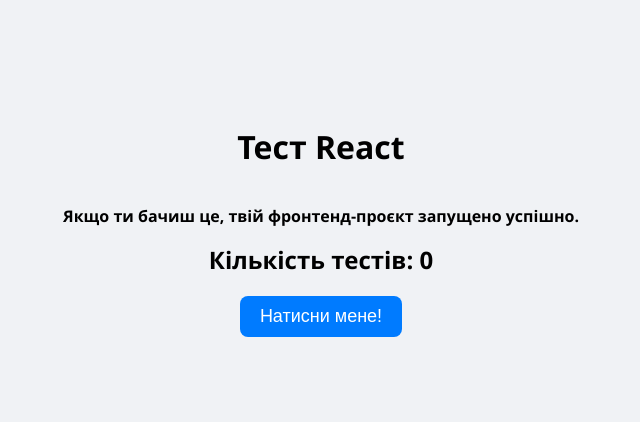
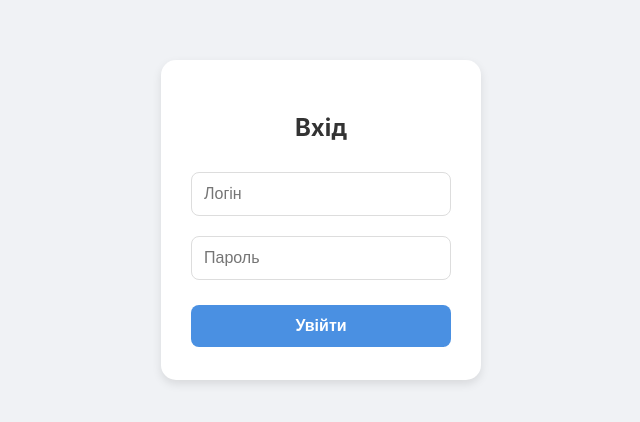
Before and after one commit to danylosten/voluntrack-frontend, a React (Create React App) app: page / in a window 1280 px wide. Shown: the part 180-602 px from the top of the page, without its empty margins (319-959 px from the left). Built offline with nearby package versions, Linux system fonts and the light colour scheme.

Commit message:
добавив поле для входу та кнопку для відправки форми. Всі зміни були зроблені в файлі src/App.js.

```diff
--- a/src/App.js
+++ b/src/App.js
@@ -1,47 +1,103 @@
 import React, { useState } from 'react';
+const CenteredSquareForm = () => {
+  // Хуки стану для логіну та пароля
+  const [login, setLogin] = useState('');
+  const [password, setPassword] = useState('');
 
-function App() {
-  // Створюємо стан для лічильника
-  const [count, setCount] = useState(0);
-
-  const containerStyle = {
-    display: 'flex',
-    flexDirection: 'column',
-    alignItems: 'center',
-    justifyContent: 'center',
-    height: '100vh',
-    fontFamily: 'Segoe UI, Tahoma, Geneva, Verdana, sans-serif',
-    backgroundColor: '#f0f2f5'
+  // Обробник відправки форми (можна замінити на axios/fetch)
+  const handleSubmit = (event) => {
+    event.preventDefault(); // Запобігаємо перезавантаженню сторінки
+    console.log(`Запит на вхід: Логін = ${login}, Пароль = ${password}`);
+    // Тут можна викликати FastAPI ендпоінт для аутентифікації
+    alert(`Спроба входу для: ${login}`);
   };
 
+  // Стилі для фону (на весь екран)
+  const backgroundStyle = {
+    display: 'flex',
+    justifyContent: 'center', // Центруємо по горизонталі
+    alignItems: 'center',     // Центруємо по вертикалі
+    minHeight: '100vh',
+    width: '100%',
+    backgroundColor: '#f0f2f5', // Легкий сірий фон
+    margin: 0,
+    padding: '20px',          // Відступ, щоб квадрат не торкався країв на мобільних
+    boxSizing: 'border-box'
+  };
+
+  // Стилі для білого квадратного поля з формою
+  const squareStyle = {
+    width: '320px',           // Ширина квадрата
+    minHeight: '320px',       // Мінімальна висота (трохи адаптивна)
+    height: 'auto',           // Висота підлаштовується під контент
+    backgroundColor: '#ffffff',
+    borderRadius: '15px',
+    boxShadow: '0 4px 10px rgba(0, 0, 0, 0.1)',
+    display: 'flex',
+    flexDirection: 'column', // Елементи всередині йдуть один під одним
+    justifyContent: 'center',
+    padding: '30px',          // Відступи всередині
+    boxSizing: 'border-box'
+  };
+
+  // Загальні стилі для полів введення
+  const inputStyle = {
+    width: '100%',
+    padding: '12px',
+    margin: '10px 0',          // Відступи зверху та знизу
+    border: '1px solid #ddd', // Тонка сіра межа
+    borderRadius: '8px',
+    fontSize: '16px',
+    boxSizing: 'border-box'
+  };
+
+  // Стилі для кнопки
   const buttonStyle = {
-    padding: '10px 20px',
-    fontSize: '18px',
-    cursor: 'pointer',
-    backgroundColor: '#007bff',
-    color: 'white',
+    width: '100%',
+    padding: '12px',
+    backgroundColor: '#4a90e2', // Синій колір
+    color: '#ffffff',
     border: 'none',
     borderRadius: '8px',
-    marginTop: '20px'
+    fontSize: '16px',
+    fontWeight: 'bold',
+    cursor: 'pointer',
+    marginTop: '15px',
+    transition: 'background-color 0.3s ease' // Плавний ефект при наведенні
   };
 
   return (
-    <div style={containerStyle}>
-      <h1>Тест React</h1>
-      <p><b>Якщо ти бачиш це, твій фронтенд-проєкт запущено успішно.</b></p>
+    <div style={backgroundStyle}>
+      <form style={squareStyle} onSubmit={handleSubmit}>
+        <h2 style={{ textAlign: 'center', color: '#333', marginBottom: '20px' }}>Вхід</h2>
 
-      <div style={{ fontSize: '24px', fontWeight: 'bold' }}>
-        Кількість тестів: {count}
-      </div>
+        {/* Поле Логіну */}
+        <input
+          type="text"
+          placeholder="Логін"
+          value={login}
+          onChange={(e) => setLogin(e.target.value)}
+          style={inputStyle}
+          required // Обов'язкове поле
+        />
 
-      <button
-        style={buttonStyle}
-        onClick={() => setCount(count + 1)}
-      >
-        Натисни мене!
-      </button>
+        {/* Поле Пароля */}
+        <input
+          type="password"
+          placeholder="Пароль"
+          value={password}
+          onChange={(e) => setPassword(e.target.value)}
+          style={inputStyle}
+          required // Обов'язкове поле
+        />
+
+        {/* Кнопка входу */}
+        <button type="submit" style={buttonStyle}>
+          Увійти
+        </button>
+      </form>
     </div>
   );
-}
+};
 
-export default App;
+export default CenteredSquareForm;
```
